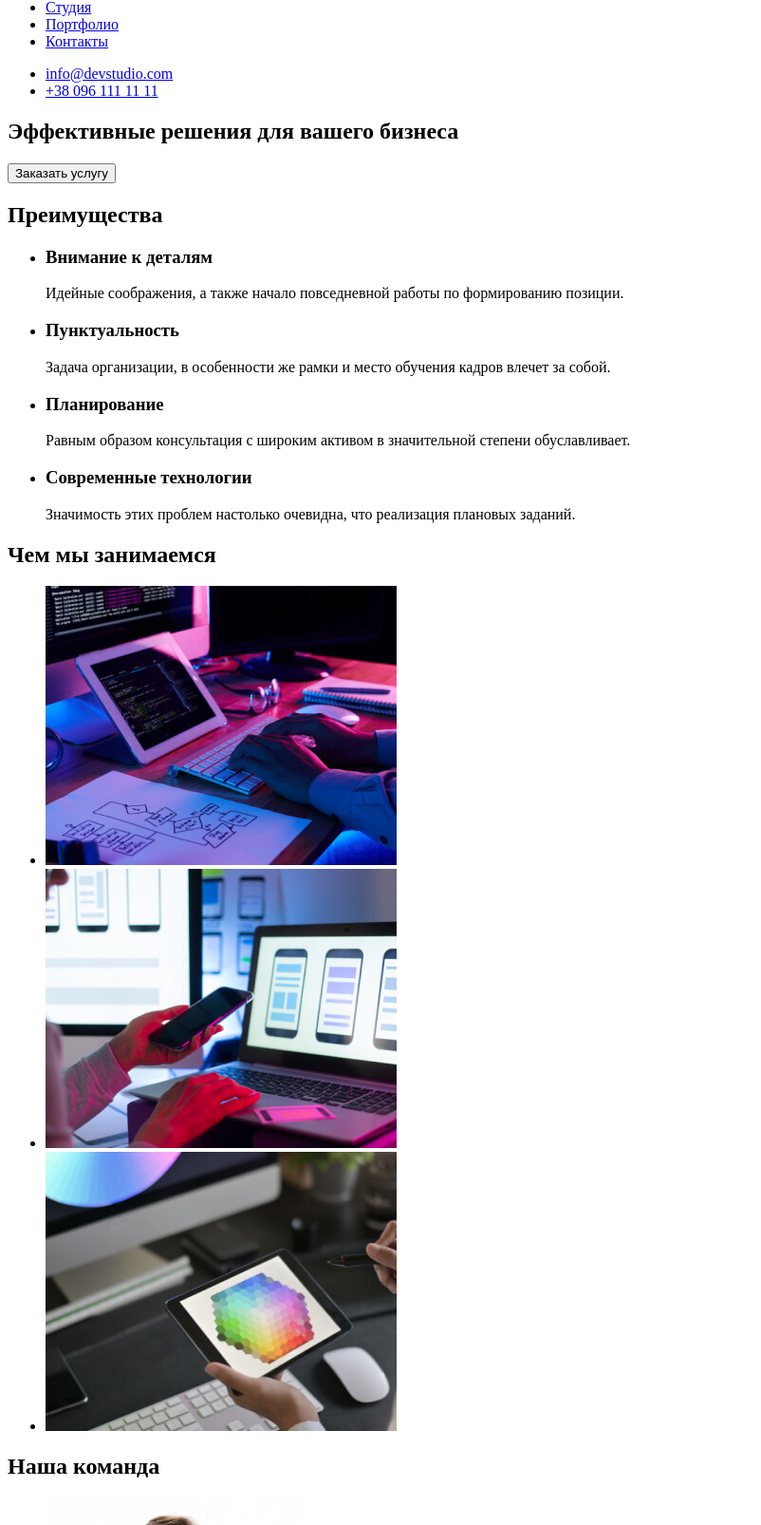
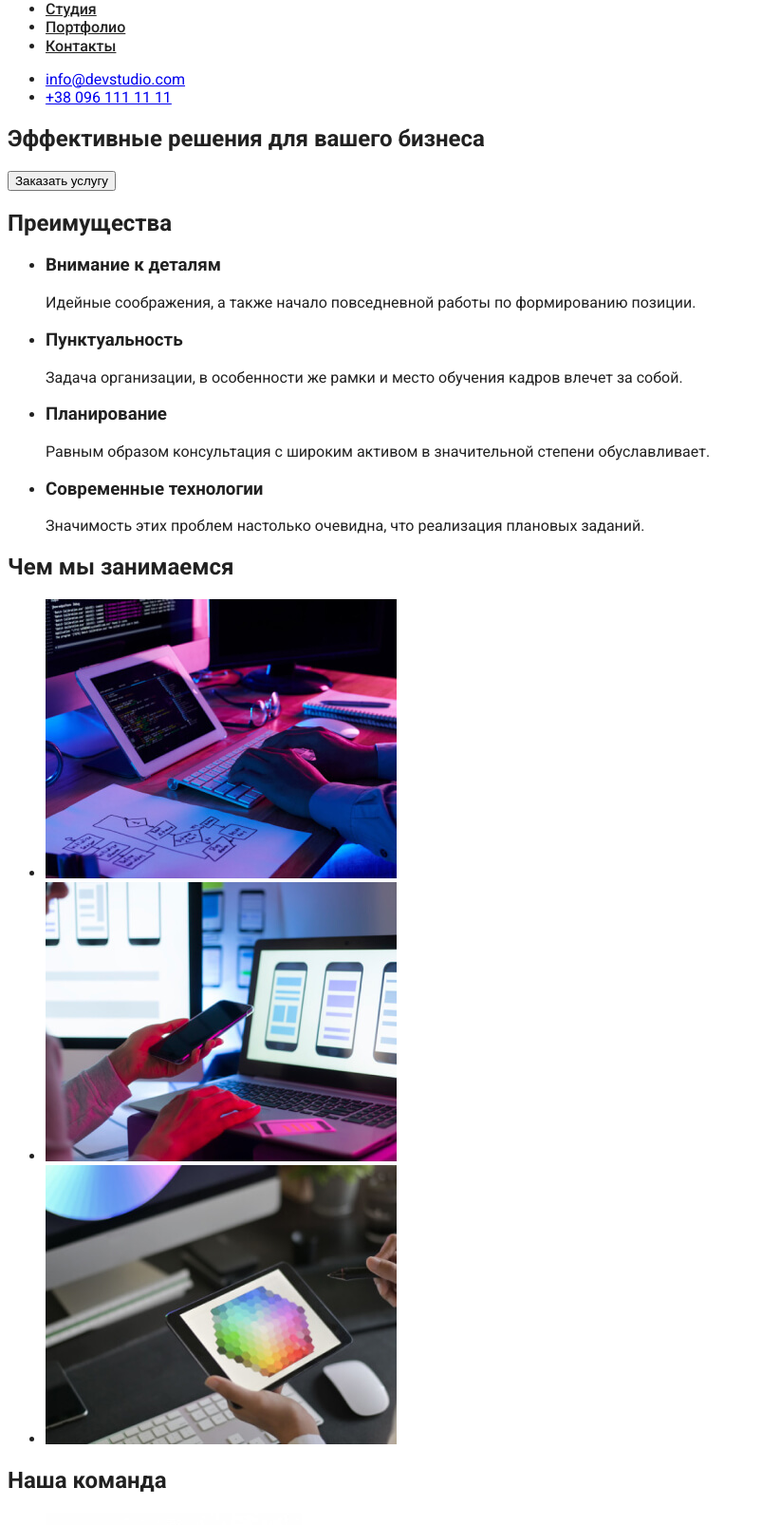
Before and after one commit to ValeriiaSiabruk/goit-markup-hw-02, a plain HTML site: page index.html in a window 1280 px wide. Shown: the part 43-1649 px from the top of the page at 95% size, without its empty margins (0-802 px from the left). Drawn offline with Linux system fonts and the light colour scheme.

Commit message:
fix on page markup

```diff
--- a/index.html
+++ b/index.html
@@ -5,44 +5,53 @@
     <meta http-equiv="X-UA-Compatible" content="IE=edge" />
     <meta name="viewport" content="width=device-width, initial-scale=1.0" />
     <title>WebStudio</title>
+    <link
+      href="https://fonts.googleapis.com/css2?family=Raleway:wght@700&family=Roboto:wght@400;500;700;900&display=swap"
+      rel="stylesheet"
+    />
+    <link rel="stylesheet" href="./css/styles.css" />
   </head>
   <body>
     <header>
       <nav>
-        <a href="./index.html">WebStudio</a>
-        <ul>
+        <a href="./index.html" class="logo link"><span>Web</span>Studio</a>
+        <ul class="list">
           <li>
-            <a href="#">Студия</a>
+            <a href="./index.html" class="header-navigation link active-link current">Студия</a>
           </li>
 
           <li>
-            <a href="./portfolio.html">Портфолио</a>
+            <a href="./portfolio.html" class="header-navigation link active-link">Портфолио</a>
           </li>
 
           <li>
-            <a href="#">Контакты</a>
+            <a href="#" class="header-navigation link active-link">Контакты</a>
           </li>
         </ul>
       </nav>
-      <ul>
+
+      <ul class="list">
         <li>
-          <a href="mailto:info@devstudio.com">info@devstudio.com</a>
+          <a href="mailto:info@devstudio.com" class="contacts link active-link"
+            >info@devstudio.com
+          </a>
         </li>
 
         <li>
-          <a href="tel:+380961111111">+38 096 111 11 11</a>
+          <a href="tel:+380961111111" class="contacts link active-link">+38 096 111 11 11</a>
         </li>
       </ul>
     </header>
+
     <main>
-      <section>
+      <section class="hero">
         <h1>Эффективные решения для вашего бизнеса</h1>
-        <button type="button">Заказать услугу</button>
+        <button type="button" class="active">Заказать услугу</button>
       </section>
 
-      <section>
-        <h2>Преимущества</h2>
-        <ul>
+      <section class="advantages">
+        <h2 class="section-title">Преимущества</h2>
+        <ul class="list">
           <li>
             <h3>Внимание к деталям</h3>
             <p>Идейные соображения, а также начало повседневной работы по формированию позиции.</p>
@@ -69,9 +78,9 @@
         </ul>
       </section>
 
-      <section>
-        <h2>Чем мы занимаемся</h2>
-        <ul>
+      <section class="services">
+        <h2 class="section-title">Чем мы занимаемся</h2>
+        <ul class="list">
           <li>
             <img
               src="./images/service-img-1.jpg"
@@ -96,9 +105,9 @@
         </ul>
       </section>
 
-      <section>
-        <h2>Наша команда</h2>
-        <ul>
+      <section class="team">
+        <h2 class="section-title">Наша команда</h2>
+        <ul class="list">
           <li>
             <img src="./images/team-avatar-1.jpg" alt="Игорь Демьяненко" width="270" height="260" />
             <h3>Игорь Демьяненко</h3>
@@ -126,12 +135,13 @@
       </section>
     </main>
 
-    <footer>
-      <a href="./index.html">WebStudio</a>
+    <footer class="footer">
+      <a href="./index.html" class="logo link"><span>Web</span>Studio</a>
       <address>
-        <ul>
+        <ul class="list">
           <li>
             <a
+              class="address link active-link"
               href="https://goo.gl/maps/vVYcvFzkVmFzaZAD8"
               target="_blank"
               rel="noopener noreferrer"
@@ -140,11 +150,11 @@
           </li>
 
           <li>
-            <a href="mailto:info@example.com">info@example.com</a>
+            <a href="mailto:info@example.com" class="contacts link active-link">info@example.com</a>
           </li>
 
           <li>
-            <a href="tel:+380961111111">+38 096 111 11 11</a>
+            <a href="tel:+380961111111" class="contacts link active-link">+38 096 111 11 11</a>
           </li>
         </ul>
       </address>
```
